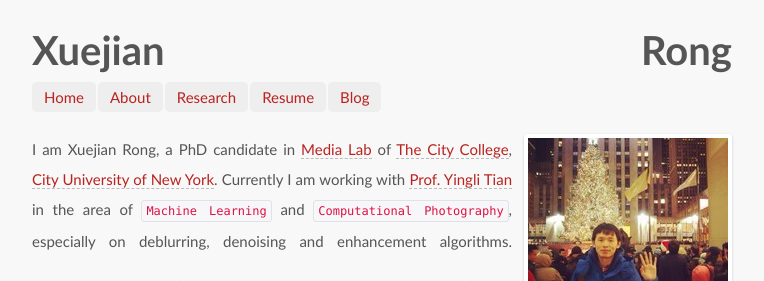
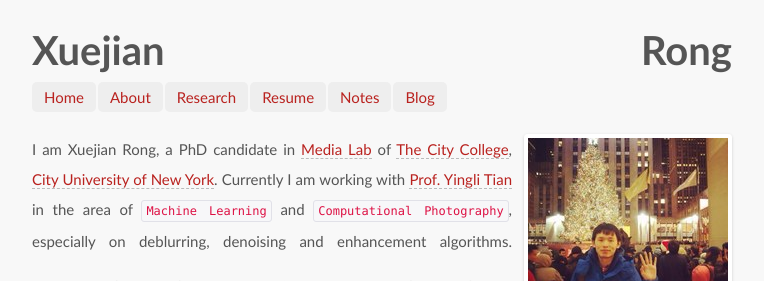
Before and after one commit to ionvision/ionvision.github.io.bk, a Jekyll site: the page built from index.md, in a window 1280 px wide. Shown: the top 281 px of the page, without its empty margins (258-1022 px from the left). Built offline with Jekyll 4.4.1, drawn with Linux system fonts in a browser that asks for light colours; some web fonts are replaced; Markdown is read by kramdown in place of the engine named in the settings.

Commit message:
Add Notes Tag

```diff
--- a/_layouts/default.html
+++ b/_layouts/default.html
@@ -21,6 +21,7 @@
         <span><a title="about" class="" href="/about/">about</a></span>
         <span><a title="research" class="" href="/research/">research</a></span>
         <span><a title="resume" class="" href="/resume.pdf">resume</a></span>
+        <span><a title="blog" class="" href="/notes/">notes</a></span>
         <span><a title="blog" class="" href="/links/">links</a></span>
         <span><a title="blog" class="" href="/blog/">blog</a></span>
         <span><a title="subscribe by RSS" class="" href="/feed/">subscribe</a></span>
--- a/_layouts/home.html
+++ b/_layouts/home.html
@@ -57,6 +57,7 @@
   <li><a href="/about/">About</a></li>
   <li><a href="/research/">Research</a></li>
   <li><a href="/resume.pdf">Resume</a></li>
+  <li><a href="/notes">Notes</a></li>
   <li><a href="/blog/">Blog</a></li>
 </ul>
 {% if page.avatar %} <p><img src="avatar.jpg" title="Xuejian Rong" align="right" /></p> {% endif %}
```
Also changed, not shown: notes/index.md (added, +5 -0 lines).
